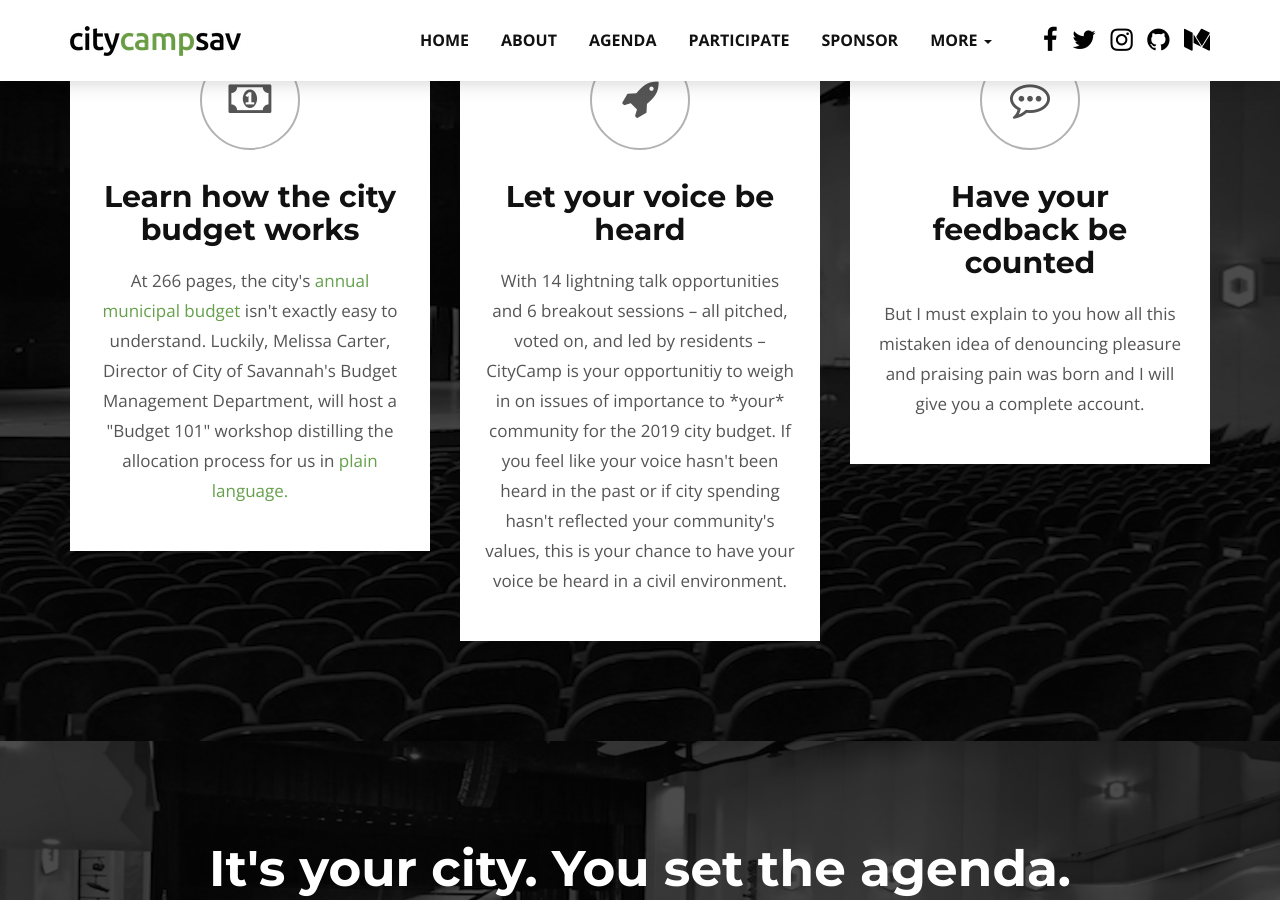
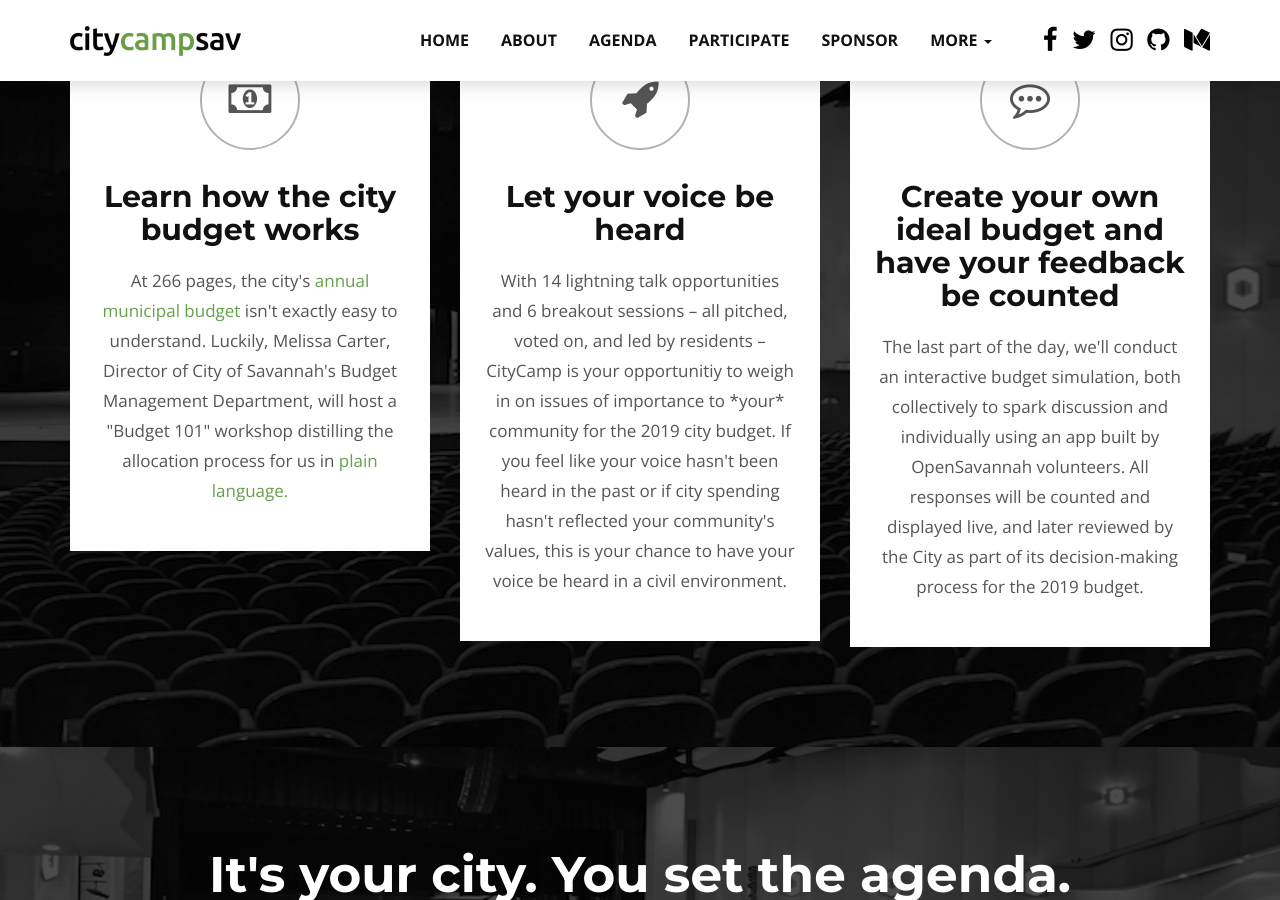
Before and after one commit to opensavannah/citycampsav.org, a Jekyll site: the page built from index.html, in a window 1280 px wide and 900 px high, scrolled down 1871 px. Built offline with Jekyll 4.4.1, drawn with Linux system fonts in a browser that asks for light colours.

Commit message:
Updated '_data/more-info.yml' via CloudCannon

```diff
--- a/_data/more-info.yml
+++ b/_data/more-info.yml
@@ -7,6 +7,6 @@
   desc: >
     With 14 lightning talk opportunities and 6 breakout sessions – all pitched, voted on, and led by residents – CityCamp is your opportunitiy to weigh in on issues of importance to *your* community for the 2019 city budget. If you feel like your voice hasn't been heard in the past or if city spending hasn't reflected your community's values, this is your chance to have your voice be heard in a civil environment.
 - icon: fa-commenting-o
-  heading: "Have your feedback be counted"
+  heading: "Create your own ideal budget and have your feedback be counted"
   desc: >
-    But I must explain to you how all this mistaken idea of denouncing pleasure and praising pain was born and I will give you a complete account.
+    The last part of the day, we'll conduct an interactive budget simulation, both collectively to spark discussion and individually using an app built by OpenSavannah volunteers. All responses will be counted and displayed live, and later reviewed by the City as part of its decision-making process for the 2019 budget.
```
